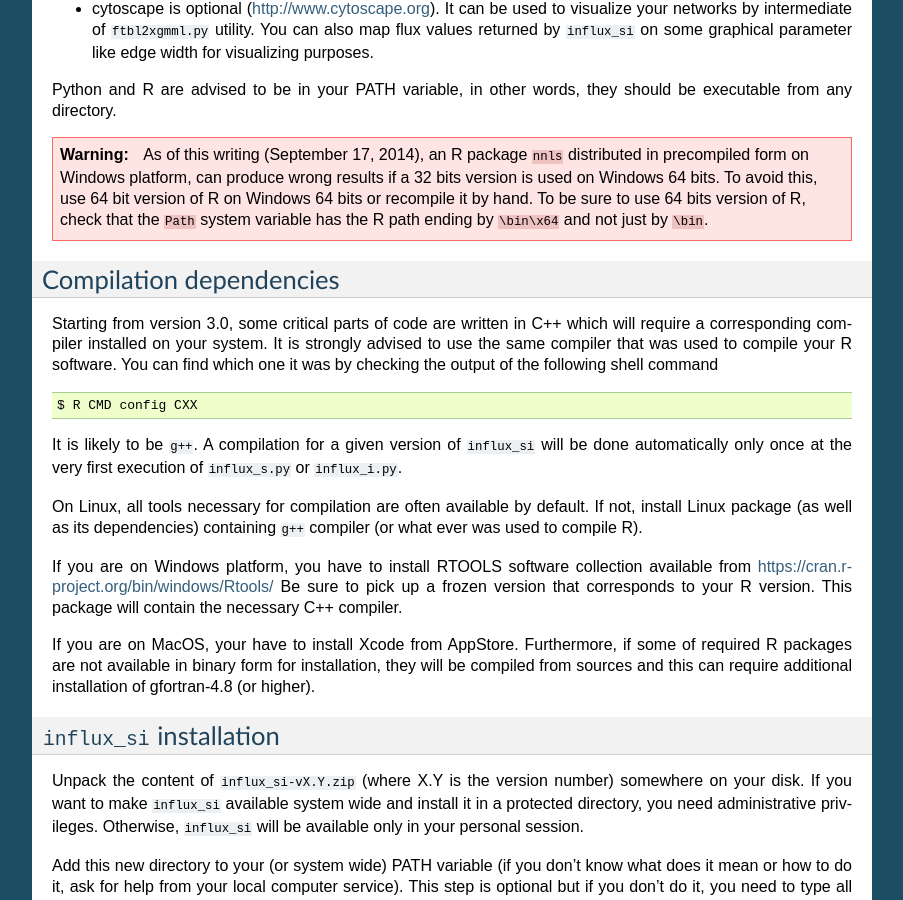
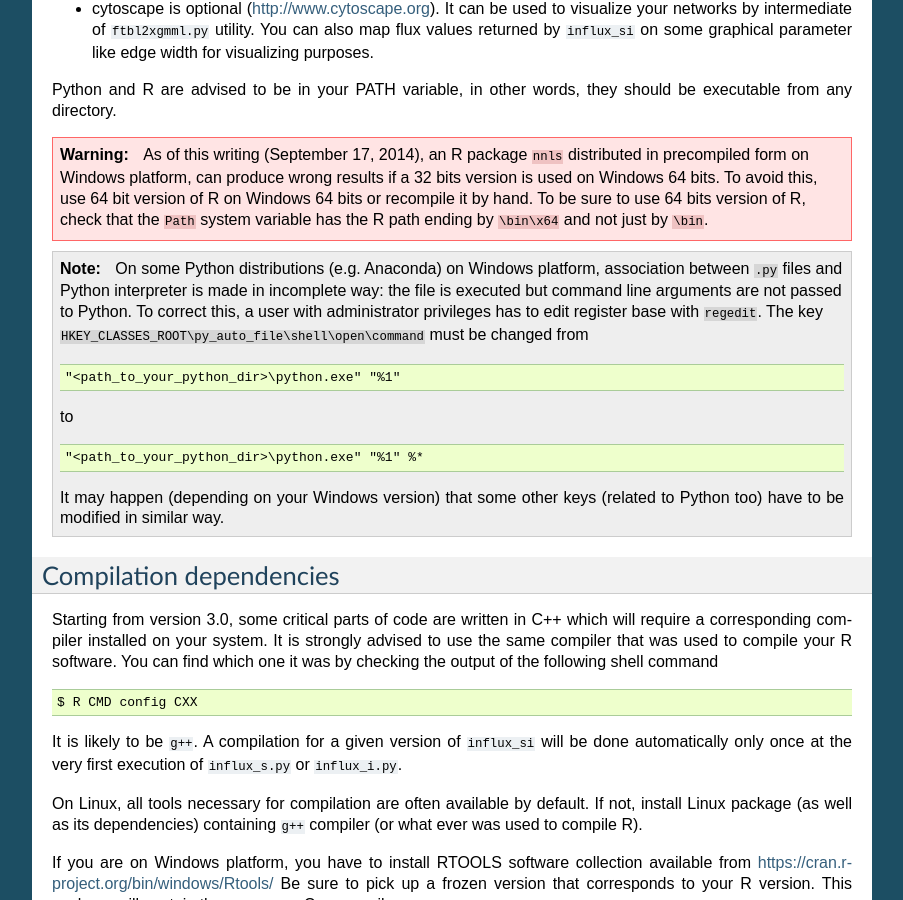
Before and after one commit to sgsokol/influx, a Sphinx documentation site: the page built from doc/install.rst, in a window 1280 px wide and 900 px high, scrolled down 796 px. Shown: the whole window, without its empty margins (198-1101 px from the left). Built offline with Sphinx 7.4.7, drawn with Linux system fonts in a browser that asks for light colours.

Commit message:
added a note about .py association in anaconda on windows

```diff
--- a/doc/install.rst
+++ b/doc/install.rst
@@ -56,6 +56,21 @@ Python and R are advised to be in your PATH variable,
 in other words, they should be executable from any directory.
 
 .. warning:: As of this writing (September 17, 2014), an R package ``nnls`` distributed in precompiled form on Windows platform, can produce wrong results if a 32 bits version is used on Windows 64 bits. To avoid this, use 64 bit version of R on Windows 64 bits or recompile it by hand. To be sure to use 64 bits version of R, check that the ``Path`` system variable has the R path ending by ``\bin\x64`` and not just by ``\bin``.
+
+.. note:: On some Python distributions (e.g. Anaconda) on Windows platform, association between ``.py`` files and Python interpreter is made in incomplete way: the file is executed but command line arguments are not passed to Python. To correct this, a user with administrator privileges has to edit register base with ``regedit``. The key ``HKEY_CLASSES_ROOT\py_auto_file\shell\open\command`` must be changed from
+
+   .. code-block:: text
+
+     "<path_to_your_python_dir>\python.exe" "%1"
+
+   to
+
+   .. code-block:: text
+
+     "<path_to_your_python_dir>\python.exe" "%1" %*
+
+
+   It may happen (depending on your Windows version) that some other keys (related to Python too) have to be modified in similar way.
 
 Compilation dependencies
 ------------------------
```
